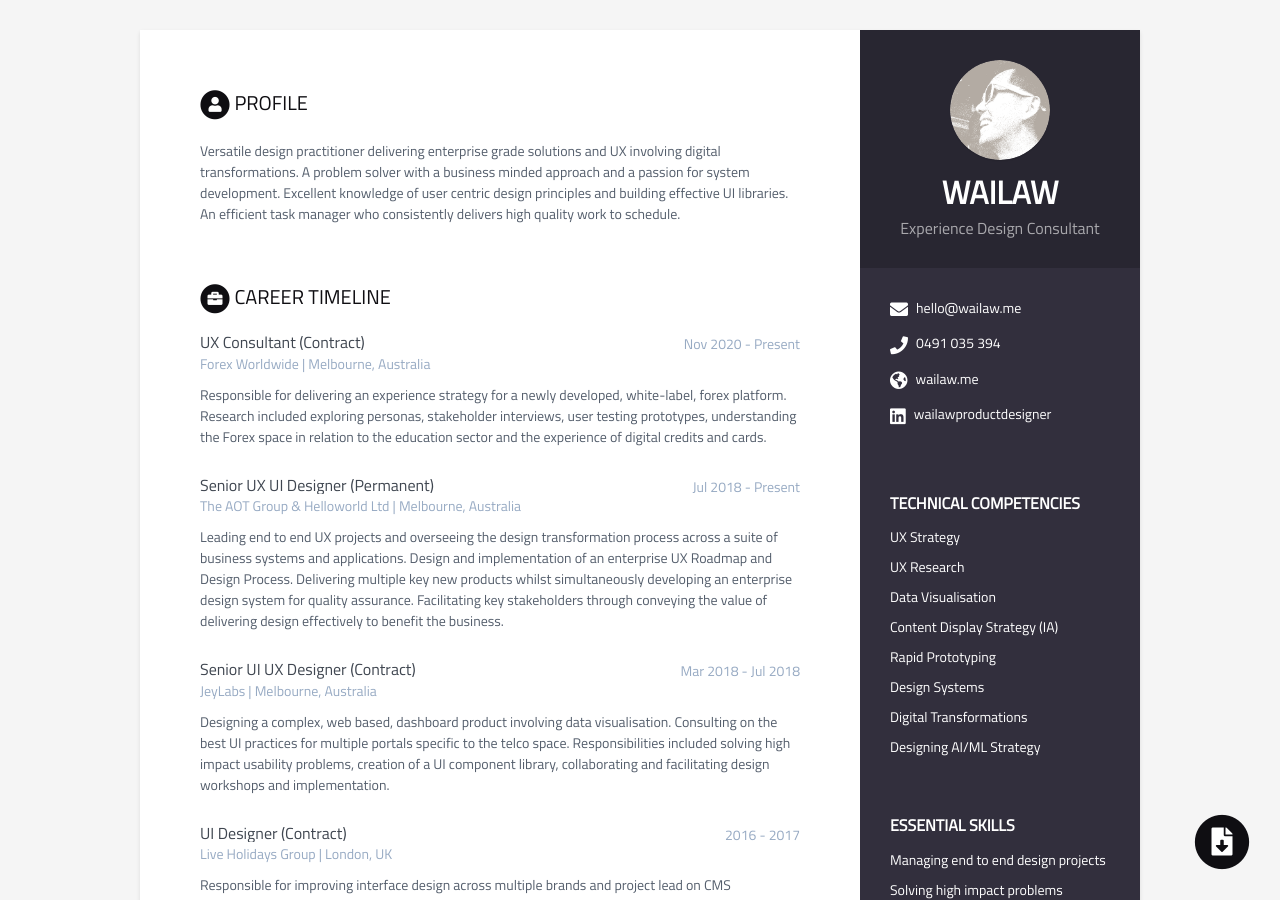
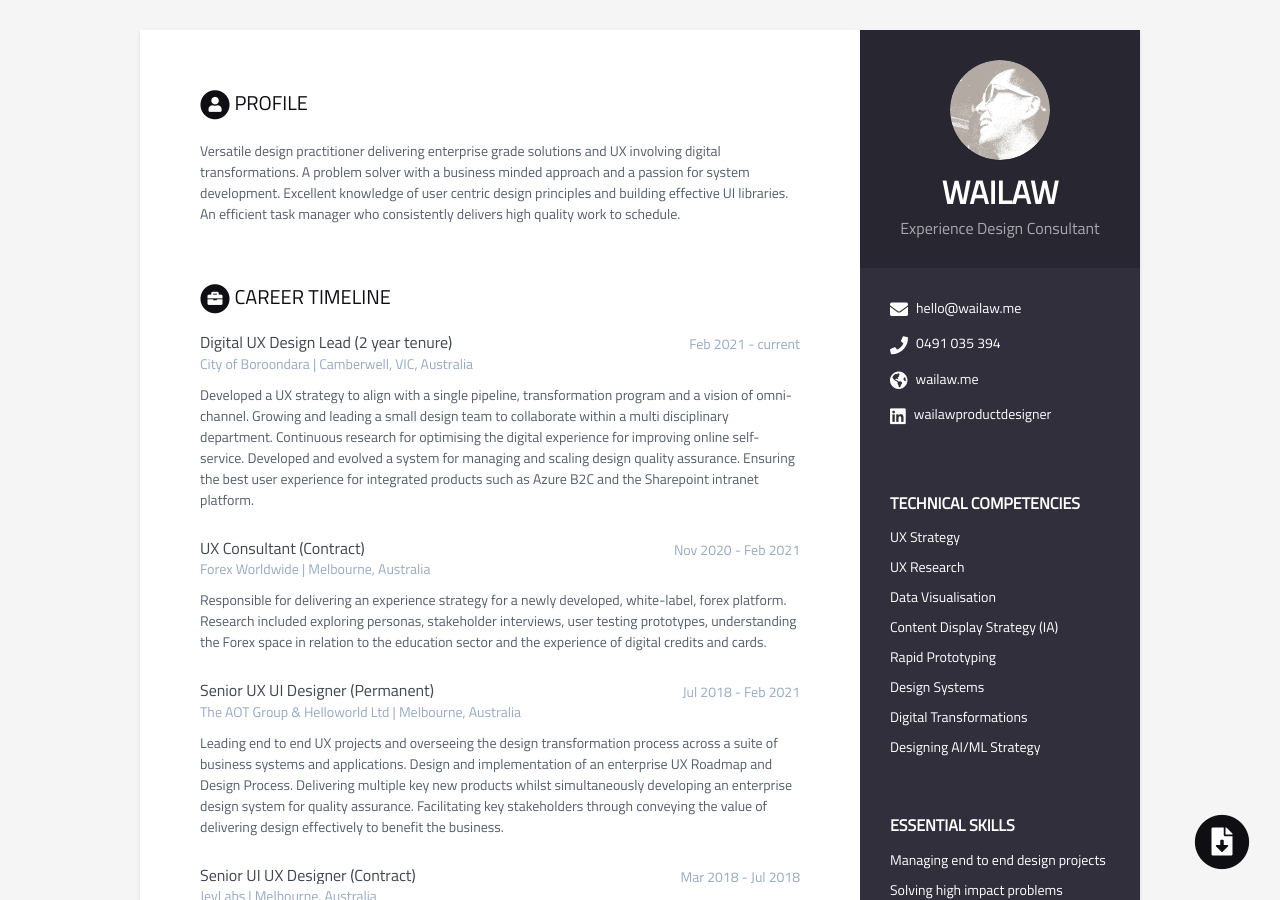
Before and after one commit to W-A-I-L-A-W-8/cv-wailaw, a Jekyll site: the page built from index.html, in a window 1280 px wide and 900 px high. Built offline with Jekyll 4.4.1, drawn with Linux system fonts in a browser that asks for light colours; some of the changed text lies outside the part shown.

Commit message:
Update data.yml

```diff
--- a/_data/data.yml
+++ b/_data/data.yml
@@ -86,13 +86,22 @@ education:
       university: Umbraco Training School
       time: 2017
 experiences:
+    - role: Digital UX Design Lead (2 year tenure)
+      time: Feb 2021 - current
+      company: City of Boroondara | Camberwell, VIC, Australia
+      details: |
+        Developed a UX strategy to align with a single pipeline, transformation program and a vision of omni-channel.
+        Growing and leading a small design team to collaborate within a multi disciplinary department.
+        Continuous research for optimising the digital experience for improving online self-service.
+        Developed and evolved a system for managing and scaling design quality assurance.
+        Ensuring the best user experience for integrated products such as Azure B2C and the Sharepoint intranet platform.
     - role: UX Consultant (Contract)
-      time: Nov 2020 - Present
+      time: Nov 2020 - Feb 2021
       company: Forex Worldwide | Melbourne, Australia
       details: |
         Responsible for delivering an experience strategy for a newly developed, white-label, forex platform.  Research included exploring personas, stakeholder interviews, user testing prototypes, understanding the Forex space in relation to the education sector and the experience of digital credits and cards.
     - role: Senior UX UI Designer (Permanent)
-      time: Jul 2018 - Present
+      time: Jul 2018 - Feb 2021
       company: The AOT Group & Helloworld Ltd | Melbourne, Australia
       details: |
         Leading end to end UX projects and overseeing the design transformation
@@ -159,8 +168,8 @@ projects:
 
       - title: Cox & Kings London
         link:
-        tagline: "Redesign of the Cox & Kings consumer platform with significant UX
-        improvements, resulting in greater interaction times and aligning with the strategic objectives of the organisation."
+        tagline: "Redesign of the Cox & Kings consumer platform with a content strategy to achieve significant UX metric
+        improvements, resulting in greater interaction times, conversions and alignment with the strategic objectives of the organisation."
 
       - title: Cox & Kings London
         link:
```
